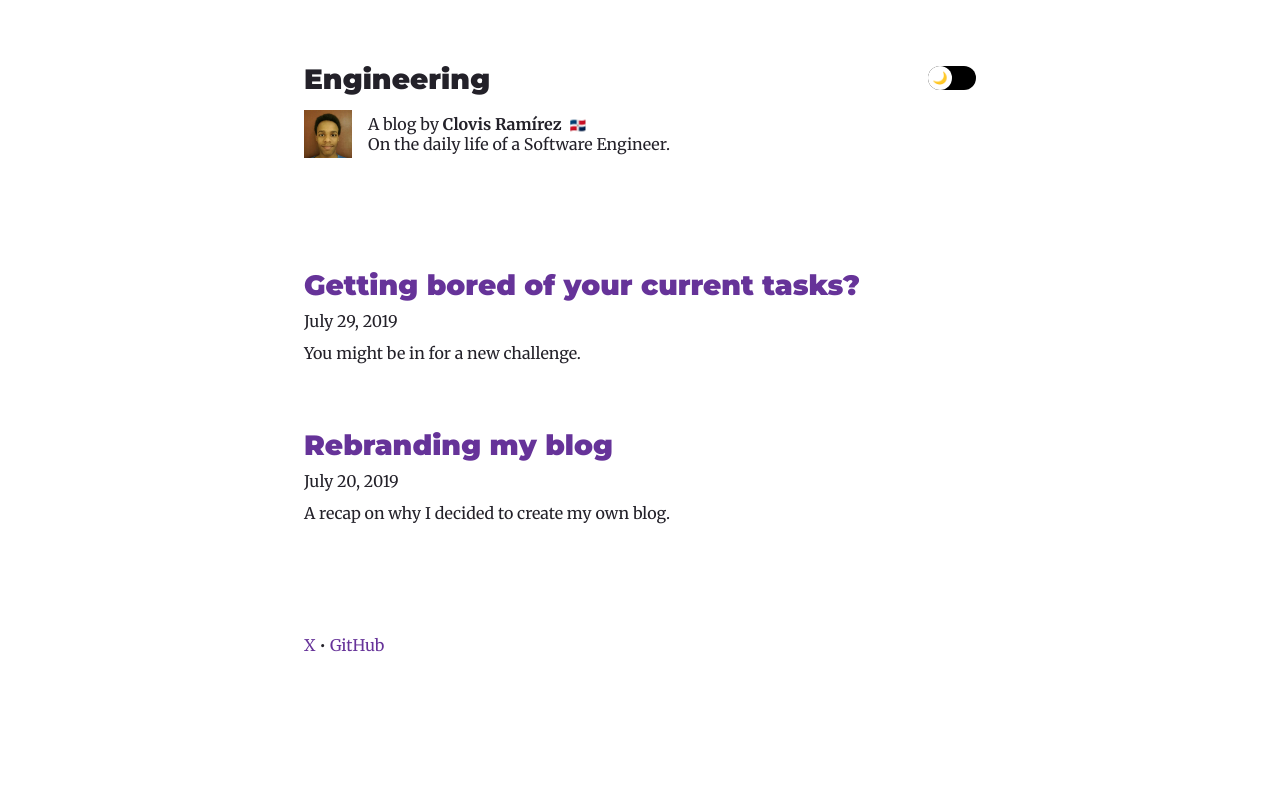
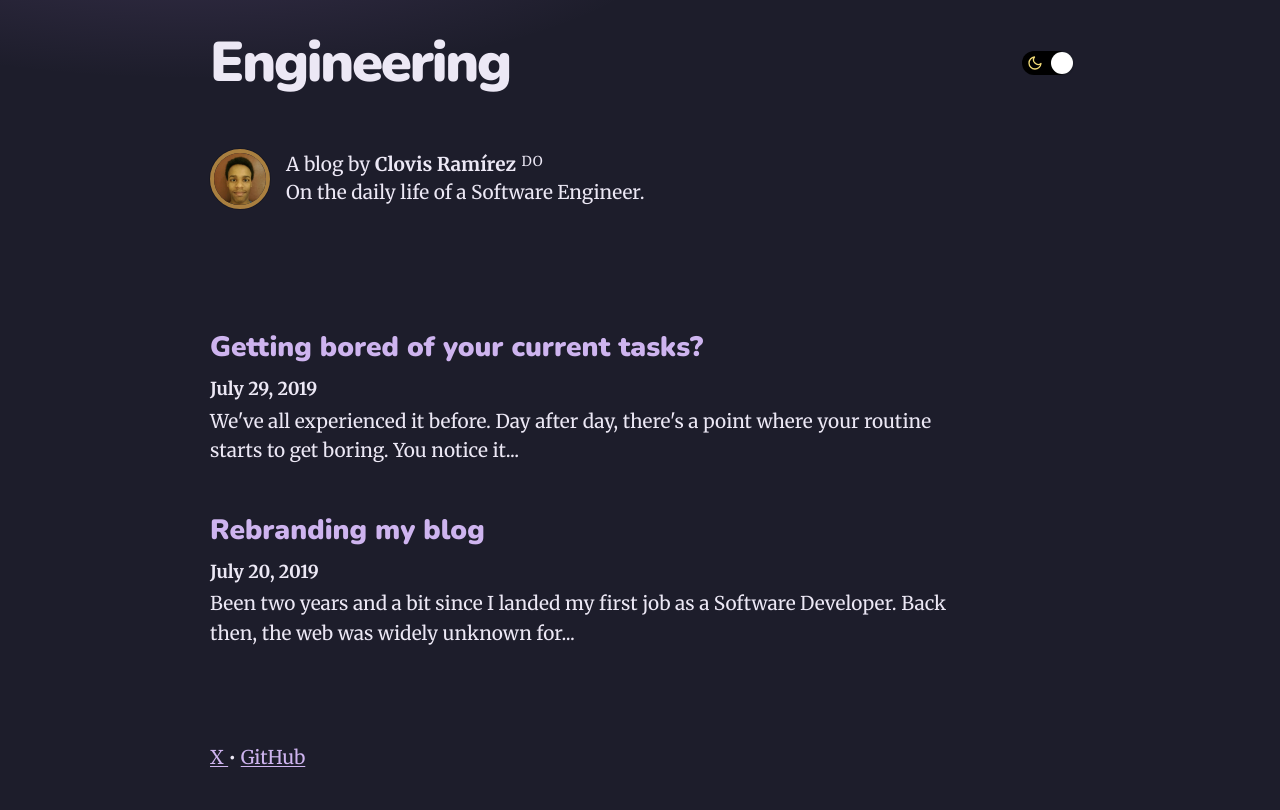
Before and after one commit to clovis1122/clovisramirez, an Astro site: page / in a window 1280 px wide. Built offline with nearby package versions, Linux system fonts and the light colour scheme; Astro itself is replaced by a stand-in of ours.

Commit message:
chore(blog): refresh homepage styling and theme switch

```diff
--- a/src/components/Bio.astro
+++ b/src/components/Bio.astro
@@ -3,13 +3,11 @@ import { site } from "../config/site";
 ---
 <div class="bio text-foreground">
   <img src="/assets/avatar.png" alt={site.author} width="48" height="48" loading="lazy" />
-  <span>
-    A blog by <strong>{site.author}</strong>{" "}
-    <small>
-      <span role="img" aria-label="Dominican">🇩🇴</span>
-    </small>
-    <br /><span>On the daily life of a Software Engineer.</span>
-  </span>
+  <p class="bio-text">
+    A blog by <strong>{site.author}</strong> <small class="country">DO</small>
+    <br />
+    On the daily life of a Software Engineer.
+  </p>
 </div>
 
 <style>
@@ -17,16 +15,44 @@ import { site } from "../config/site";
     display: flex;
     gap: 16px;
     align-items: center;
-    margin: 16px 0 0;
+    margin: 56px 0 0;
   }
 
   .bio img {
-    width: 48px;
-    height: 48px;
+    width: 52px;
+    height: 52px;
     object-fit: cover;
+    border-radius: 50%;
+    border: 4px solid #a97f3f;
+    box-shadow: 0 0 0 1px rgb(0 0 0 / 0.2);
   }
 
-  .bio small {
-    margin-left: 4px;
+  .bio-text {
+    margin: 0;
+    line-height: 1.45;
+    max-width: 540px;
+  }
+
+  .bio-text strong {
+    font-weight: 700;
+  }
+
+  .country {
+    margin-left: 1px;
+    font-size: 0.72em;
+    text-transform: uppercase;
+    letter-spacing: 0.04em;
+    vertical-align: text-top;
+  }
+
+  @media (max-width: 768px) {
+    .bio {
+      margin-top: 36px;
+      align-items: flex-start;
+    }
+
+    .bio-text {
+      line-height: 1.4;
+    }
   }
 </style>
--- a/src/components/Footer.astro
+++ b/src/components/Footer.astro
@@ -3,7 +3,7 @@ import { site } from "../config/site";
 ---
 <footer class="footer text-foreground">
   {site.social.map((platform, index) => (
-    <span>
+    <span class="item">
       <a href={platform.url} target="_blank" rel="noopener noreferrer">
         {platform.name}
       </a>
@@ -14,11 +14,25 @@ import { site } from "../config/site";
 
 <style>
   .footer {
-    margin-top: 56px;
-    padding-top: 24px;
+    margin-top: 96px;
+    padding-bottom: 38px;
+    line-height: 1.45;
+  }
+
+  .item {
+    white-space: nowrap;
   }
 
   .footer a {
-    text-decoration: none;
+    text-decoration: underline;
+    text-decoration-thickness: 1px;
+    text-underline-offset: 2px;
+  }
+
+  @media (max-width: 768px) {
+    .footer {
+      margin-top: 72px;
+      padding-bottom: 28px;
+    }
   }
 </style>
--- a/src/components/Header.astro
+++ b/src/components/Header.astro
@@ -7,11 +7,33 @@ import { site } from "../config/site";
       <a href="/">{site.title}</a>
     </h1>
     <button class="theme-toggle" type="button" data-theme-toggle aria-pressed="false" aria-label="Toggle dark mode">
-      <span class="toggle-bg">
-        <span class="toggle-knob">
-          <span class="icon moon" aria-hidden="true">🌙</span>
-          <span class="icon sun" aria-hidden="true">☀️</span>
+      <span class="react-switch-bg" aria-hidden="true">
+        <span class="react-switch-icon moon-icon">
+          <svg viewBox="0 0 24 24" role="presentation" aria-hidden="true">
+            <path
+              d="M21 12.79A9 9 0 1 1 11.21 3A7 7 0 0 0 21 12.79z"
+              fill="none"
+              stroke="currentColor"
+              stroke-width="2"
+              stroke-linecap="round"
+              stroke-linejoin="round"
+            ></path>
+          </svg>
         </span>
+        <span class="react-switch-icon sun-icon">
+          <svg viewBox="0 0 24 24" role="presentation" aria-hidden="true">
+            <circle cx="12" cy="12" r="4" fill="none" stroke="currentColor" stroke-width="2"></circle>
+            <line x1="12" y1="2" x2="12" y2="5" stroke="currentColor" stroke-width="2" stroke-linecap="round"></line>
+            <line x1="12" y1="19" x2="12" y2="22" stroke="currentColor" stroke-width="2" stroke-linecap="round"></line>
+            <line x1="2" y1="12" x2="5" y2="12" stroke="currentColor" stroke-width="2" stroke-linecap="round"></line>
+            <line x1="19" y1="12" x2="22" y2="12" stroke="currentColor" stroke-width="2" stroke-linecap="round"></line>
+            <line x1="4.93" y1="4.93" x2="7.05" y2="7.05" stroke="currentColor" stroke-width="2" stroke-linecap="round"></line>
+            <line x1="16.95" y1="16.95" x2="19.07" y2="19.07" stroke="currentColor" stroke-width="2" stroke-linecap="round"></line>
+            <line x1="16.95" y1="7.05" x2="19.07" y2="4.93" stroke="currentColor" stroke-width="2" stroke-linecap="round"></line>
+            <line x1="4.93" y1="19.07" x2="7.05" y2="16.95" stroke="currentColor" stroke-width="2" stroke-linecap="round"></line>
+          </svg>
+        </span>
+        <span class="react-switch-handle"></span>
       </span>
     </button>
   </div>
@@ -22,11 +44,10 @@ import { site } from "../config/site";
 
 <style>
   .site-header {
-    margin-bottom: 112px;
+    margin-bottom: 122px;
   }
 
   .header-row {
-    margin-top: 16px;
     display: flex;
     align-items: center;
     justify-content: space-between;
@@ -38,12 +59,13 @@ import { site } from "../config/site";
   }
 
   .site-title {
-    font-family: "Montserrat", sans-serif;
-    font-size: 28px;
+    font-family: "Nunito", sans-serif;
+    font-size: 56px;
     font-weight: 900;
     text-decoration: none;
-    line-height: 30px;
+    line-height: 1.05;
     margin: 0;
+    letter-spacing: -0.04em;
   }
 
   .site-title a {
@@ -51,57 +73,94 @@ import { site } from "../config/site";
   }
 
   .theme-toggle {
-    border: none;
+    margin: 0;
+    border: 0;
     background: transparent;
+    cursor: pointer;
+    position: relative;
     padding: 0;
-    cursor: pointer;
   }
 
-  .toggle-bg {
-    width: 48px;
-    height: 24px;
-    border-radius: 12px;
-    background: var(--toggle-bg);
-    display: inline-flex;
-    align-items: center;
-    position: relative;
-    transition: background 0.25s ease;
+  .theme-toggle:focus-visible {
+    outline: 2px solid var(--accent);
+    outline-offset: 3px;
   }
 
-  .toggle-knob {
-    width: 24px;
+  .react-switch-bg {
     height: 24px;
+    width: 48px;
+    margin: 0;
+    position: relative;
+    display: block;
+    background: var(--toggle-bg);
     border-radius: 12px;
-    background: var(--toggle-knob);
+    transition: background 0.25s;
+  }
+
+  .react-switch-icon {
+    height: 24px;
+    width: 25px;
+    position: absolute;
+    top: 0;
+    pointer-events: none;
+    transition: opacity 0.25s;
     display: inline-flex;
     align-items: center;
     justify-content: center;
-    position: absolute;
-    left: 0;
-    transition: transform 0.25s ease;
   }
 
-  .icon {
-    font-size: 12px;
-    line-height: 1;
-    position: absolute;
-    opacity: 0;
-    transition: opacity 0.2s ease;
+  .react-switch-icon svg {
+    width: 16px;
+    height: 16px;
+    stroke: currentColor;
   }
 
-  .moon {
+  .moon-icon {
+    left: 0;
+    opacity: 0;
+    color: #f0da75;
+  }
+
+  .sun-icon {
+    right: 0;
+    opacity: 1;
+    color: #f1bb5f;
+  }
+
+  .react-switch-handle {
+    position: absolute;
+    top: 1px;
+    left: 1px;
+    width: 22px;
+    height: 22px;
+    border-radius: 50%;
+    background: var(--toggle-knob);
+    transform: translateX(0);
+    transition: transform 0.25s ease;
+    box-shadow:
+      rgb(0 35 11 / 20%) 0 0 2px,
+      rgb(0 0 0 / 20%) 0 1px 2px;
+  }
+
+  :global([data-theme="dark"]) .react-switch-handle {
+    transform: translateX(28px);
+  }
+
+  :global([data-theme="dark"]) .moon-icon {
     opacity: 1;
   }
 
-  :global([data-theme="dark"]) .toggle-knob {
-    transform: translateX(24px);
-  }
-
-  :global([data-theme="dark"]) .moon {
+  :global([data-theme="dark"]) .sun-icon {
     opacity: 0;
   }
 
-  :global([data-theme="dark"]) .sun {
-    opacity: 1;
+  @media (max-width: 768px) {
+    .site-header {
+      margin-bottom: 92px;
+    }
+
+    .site-title {
+      font-size: 44px;
+    }
   }
 </style>
--- a/src/config/site.ts
+++ b/src/config/site.ts
@@ -1,6 +1,6 @@
 export const site = {
   title: "Engineering",
-  author: "Clovis Ram\u00edrez",
+  author: "Clovis Ramírez",
   description: "A personal blog dedicated to the daily life of a Software Engineer.",
   siteUrl: "https://clovisramirez.com",
   social: [
--- a/src/layouts/BaseLayout.astro
+++ b/src/layouts/BaseLayout.astro
@@ -28,18 +28,17 @@ const canonical = canonicalOverride ?? new URL(Astro.url.pathname, site.siteUrl)
       (() => {
         try {
           const saved = localStorage.getItem("theme");
-          const prefersDark = window.matchMedia && window.matchMedia("(prefers-color-scheme: dark)").matches;
-          const theme = saved || (prefersDark ? "dark" : "light");
+          const theme = saved === "light" || saved === "dark" ? saved : "dark";
           document.documentElement.dataset.theme = theme;
         } catch (e) {
-          document.documentElement.dataset.theme = "light";
+          document.documentElement.dataset.theme = "dark";
         }
       })();
     </script>
     <link rel="preconnect" href="https://fonts.googleapis.com" />
     <link rel="preconnect" href="https://fonts.gstatic.com" crossorigin />
     <link
-      href="https://fonts.googleapis.com/css2?family=Merriweather:wght@400;700&family=Montserrat:wght@800;900&display=swap"
+      href="https://fonts.googleapis.com/css2?family=Merriweather:wght@400;700&family=Nunito:wght@800;900&display=swap"
       rel="stylesheet"
     />
     <link rel="icon" href="/favicon.ico" />
@@ -88,19 +87,6 @@ const canonical = canonicalOverride ?? new URL(Astro.url.pathname, site.siteUrl)
           setTheme(next, true);
         });
 
-        let saved = null;
-        try {
-          saved = localStorage.getItem(STORAGE_KEY);
-        } catch (e) {
-          saved = null;
-        }
-
-        const media = window.matchMedia && window.matchMedia("(prefers-color-scheme: dark)");
-        if (!saved && media && media.addEventListener) {
-          media.addEventListener("change", (event) => {
-            setTheme(event.matches ? "dark" : "light", false);
-          });
-        }
       })();
     </script>
   </body>
@@ -108,36 +94,45 @@ const canonical = canonicalOverride ?? new URL(Astro.url.pathname, site.siteUrl)
 
 <style>
   :global(:root) {
-    --background: oklab(1 0 0);
-    --foreground: oklab(0.2534 0.0068 -0.0135);
-    --muted-foreground: oklab(0.2534 0.0068 -0.0135);
-    --border: oklab(0 0 0 / 0.2);
-    --card: oklab(1 0 0);
-    --card-foreground: oklab(0.2534 0.0068 -0.0135);
-    --accent: oklab(0.4403 0.0882 -0.1339);
-    --accent-foreground: oklab(1 0 0);
-    --toggle-bg: oklab(0 0 0);
-    --toggle-knob: oklab(1 0 0);
+    --background: #f4f0e7;
+    --foreground: #1f2131;
+    --muted-foreground: #1f2131;
+    --border: rgb(18 20 30 / 0.2);
+    --card: transparent;
+    --card-foreground: #1f2131;
+    --accent: #6a4f89;
+    --accent-strong: #7a5c9d;
+    --accent-foreground: #fff;
+    --toggle-bg: #d4d4d4;
+    --toggle-knob: #fff;
+    --toggle-icon: #d9b55e;
+    --link-hover: #1f2131;
   }
 
   :global([data-theme="dark"]) {
-    --background: oklab(0.18 0 0);
-    --foreground: oklab(1 0 0 / 0.86);
-    --muted-foreground: oklab(1 0 0 / 0.86);
-    --border: oklab(1 0 0 / 0.2);
-    --card: oklab(0.23 0 0);
-    --card-foreground: oklab(1 0 0 / 0.86);
-    --accent: oklab(0.8302 0.0502 -0.0508);
-    --accent-foreground: oklab(0 0 0);
-    --toggle-bg: oklab(1 0 0);
-    --toggle-knob: oklab(0 0 0);
+    --background: #1d1d2b;
+    --foreground: #ece8f5;
+    --muted-foreground: #ece8f5;
+    --border: rgb(255 255 255 / 0.16);
+    --card: transparent;
+    --card-foreground: #ece8f5;
+    --accent: #ceb4ef;
+    --accent-strong: #ceb4ef;
+    --accent-foreground: #1b1b29;
+    --toggle-bg: #000;
+    --toggle-knob: #fff;
+    --toggle-icon: #f0da75;
+    --link-hover: #fff;
   }
 
   :global(body) {
     margin: 0;
     font-family: "Merriweather", "Georgia", serif;
+    font-size: 19px;
     color: var(--foreground);
-    background: var(--background);
+    background:
+      radial-gradient(1000px 320px at 15% -10%, rgb(176 134 222 / 0.18), transparent 50%),
+      var(--background);
   }
 
   :global(html),
@@ -151,13 +146,13 @@ const canonical = canonicalOverride ?? new URL(Astro.url.pathname, site.siteUrl)
   }
 
   :global(a:hover) {
-    color: var(--foreground);
+    color: var(--link-hover);
   }
 
   .page {
-    max-width: 672px;
+    max-width: 860px;
     margin: 0 auto;
-    padding: 48px 24px 0;
+    padding: 34px 36px 0;
   }
 
   .content {
@@ -166,24 +161,24 @@ const canonical = canonicalOverride ?? new URL(Astro.url.pathname, site.siteUrl)
 
   :global(h1),
   :global(h2) {
-    font-family: "Montserrat", sans-serif;
+    font-family: "Nunito", sans-serif;
     font-weight: 900;
     margin: 0 0 7px;
     color: var(--foreground);
   }
 
   :global(h1) {
-    font-size: 28px;
-    line-height: 30px;
+    font-size: 48px;
+    line-height: 1.05;
   }
 
   :global(h2) {
     font-size: 28px;
-    line-height: 30px;
+    line-height: 1.2;
   }
 
   :global(p) {
-    line-height: 28px;
+    line-height: 1.55;
     margin: 0 0 28px;
   }
 
@@ -218,4 +213,22 @@ const canonical = canonicalOverride ?? new URL(Astro.url.pathname, site.siteUrl)
   :global(.text-accent-foreground) {
     color: var(--accent-foreground);
   }
+
+  @media (max-width: 768px) {
+    :global(body) {
+      font-size: 18px;
+    }
+
+    .page {
+      padding: 24px 20px 0;
+    }
+
+    :global(h1) {
+      font-size: 40px;
+    }
+
+    :global(h2) {
+      font-size: 35px;
+    }
+  }
 </style>
--- a/src/pages/index.astro
+++ b/src/pages/index.astro
@@ -7,6 +7,27 @@ import { formatDate } from "../utils/dates";
 const posts = (await getCollection("posts")).sort(
   (a, b) => b.data.date.getTime() - a.data.date.getTime()
 );
+
+const getExcerpt = (body: string, maxLength = 150) => {
+  const plainText = body
+    .replace(/!\[[^\]]*\]\([^)]+\)/g, " ")
+    .replace(/\[([^\]]+)\]\([^)]+\)/g, "$1")
+    .replace(/`([^`]+)`/g, "$1")
+    .replace(/[*_~>#]/g, "")
+    .replace(/\n+/g, " ")
+    .replace(/\s+/g, " ")
+    .trim();
+
+  if (plainText.length <= maxLength) {
+    return plainText;
+  }
+
+  const softCut = plainText.slice(0, maxLength);
+  const lastSpaceIndex = softCut.lastIndexOf(" ");
+  const safeCut = lastSpaceIndex > 0 ? softCut.slice(0, lastSpaceIndex) : softCut;
+
+  return `${safeCut.trimEnd()}...`;
+};
 ---
 <BaseLayout>
   <Bio slot="header-extra" />
@@ -17,7 +38,7 @@ const posts = (await getCollection("posts")).sort(
           <a href={`/posts/${post.slug}/`}>{post.data.title}</a>
         </h2>
         <p class="date text-muted">{formatDate(post.data.date)}</p>
-        <p>{post.data.description}</p>
+        <p class="excerpt">{getExcerpt(post.body, 120)}</p>
       </article>
     ))}
   </section>
@@ -26,22 +47,42 @@ const posts = (await getCollection("posts")).sort(
 <style>
   .posts {
     display: grid;
-    gap: 35px;
+    gap: 48px;
   }
 
   .post-card {
     padding: 0;
   }
 
-  .post-card a {
+  .post-card h2 {
+    margin-bottom: 12px;
+    line-height: 1.15;
+  }
+
+  .post-card h2 a {
+    color: var(--accent-strong);
     text-decoration: none;
   }
 
   .date {
+    font-weight: 700;
+    font-size: 0.94em;
     margin-bottom: 4px;
   }
 
-  .post-card p {
+  .excerpt {
     margin-top: 0;
+    margin-bottom: 0;
+    max-width: 760px;
+  }
+
+  @media (max-width: 768px) {
+    .posts {
+      gap: 38px;
+    }
+
+    .post-card h2 {
+      margin-bottom: 8px;
+    }
   }
 </style>
```
